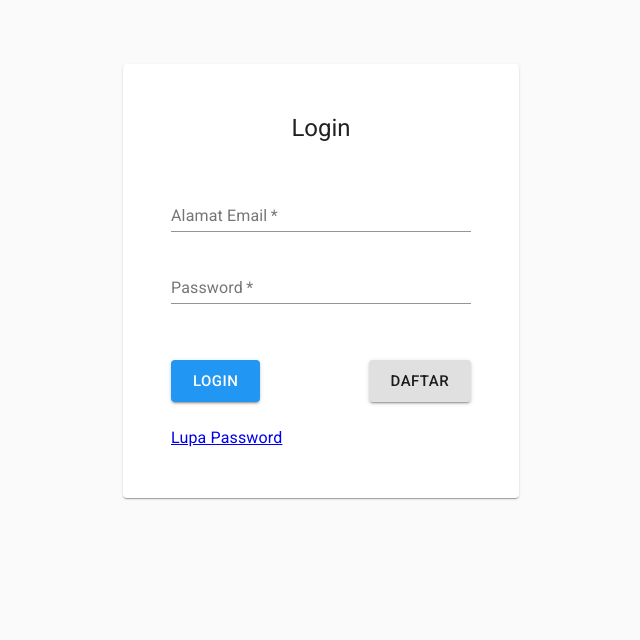
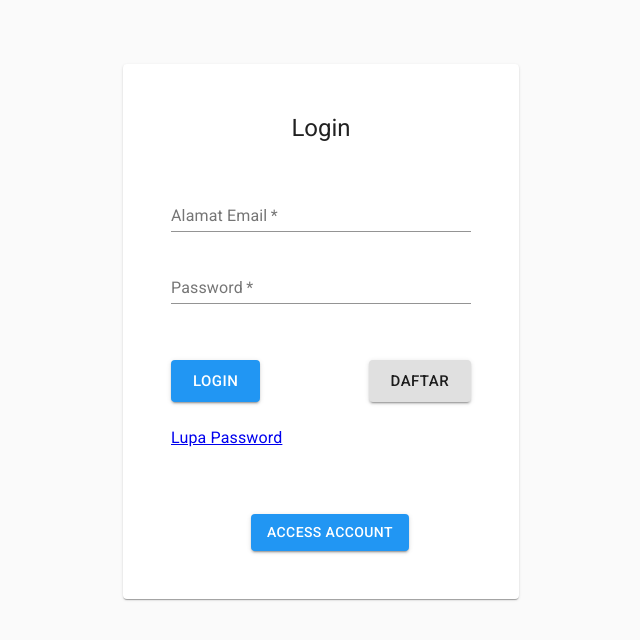
Before and after one commit to moohat/pos-react-firebase, a React (Create React App) app: page /login in a window 1280 px wide. Shown: the top 640 px of the page, without its empty margins (319-959 px from the left). Built offline with nearby package versions, Linux system fonts and the light colour scheme; no server answers.

Commit message:
add user access

```diff
--- a/src/pages/login/index.js
+++ b/src/pages/login/index.js
@@ -4,10 +4,11 @@ import React, { useState } from 'react';
 //import komponen material ui
 import Container from '@material-ui/core/Container'
 import Paper from '@material-ui/core/Paper'
-import Typhography from '@material-ui/core/Typography'
 import TextField from '@material-ui/core/TextField'
 import Grid from '@material-ui/core/Grid'
 import Button from '@material-ui/core/Button'
+import Popover from '@material-ui/core/Popover';
+import Typography from '@material-ui/core/Typography';
 
 
 //import styles
@@ -103,6 +104,19 @@ function Login(props) {
         }
     }
 
+    const [anchorEl, setAnchorEl] = React.useState(null);
+
+  const handleClick = (event) => {
+    setAnchorEl(event.currentTarget);
+  };
+
+  const handleClose = () => {
+    setAnchorEl(null);
+  };
+
+  const open = Boolean(anchorEl);
+  const id = open ? 'simple-popover' : undefined;
+
 
 
     //loading
@@ -119,10 +133,10 @@ function Login(props) {
     return <Container maxWidth="xs">
         <Paper className={classes.paper}>
 
-            <Typhography
+            <Typography
                 variant="h5"
                 component="h1"
-                className={classes.title}>Login</Typhography>
+                className={classes.title}>Login</Typography>
             <form onSubmit={handleSubmit} noValidate>
                 <TextField
                     id="email"
@@ -175,14 +189,35 @@ function Login(props) {
                 </Grid>
                 <div className={classes.forgotPassword}>
 
-                    <Typhography component={Link} to="/lupa-password">
+                    <Typography component={Link} to="/lupa-password">
                         Lupa Password
-                </Typhography>
+                </Typography>
                 </div>
+                <div>
+      <Button className={classes.buttonPopover} aria-describedby={id} variant="contained" color="primary" onClick={handleClick}>
+      Access Account
+      </Button>
 
+    </div>
             </form>
 
         </Paper>
+      <Popover
+        id={id}
+        open={open}
+        anchorEl={anchorEl}
+        onClose={handleClose}
+        anchorOrigin={{
+          vertical: 'bottom',
+          horizontal: 'center',
+        }}
+        transformOrigin={{
+          vertical: 'top',
+          horizontal: 'center',
+        }}
+      >
+        <Typography className={classes.typography}>Email : admin@gmail.com <br />Password: 123456789</Typography>
+      </Popover>
     </Container>
 }
 
--- a/src/pages/login/styles.js
+++ b/src/pages/login/styles.js
@@ -17,7 +17,19 @@ const useStyles = makeStyles (theme =>({
     },
     forgotPassword:{
         marginTop: theme.spacing(3)
-    }
+    },
+    typography: {
+        padding: theme.spacing(5),
+
+      },
+      buttonPopover:{
+        marginTop: theme.spacing(8),
+        marginLeft: theme.spacing(10),
+        textAlign:'center',
+        alignContent:'center',
+        alignItems:'center'
+
+      }
 }))
 
 
```
